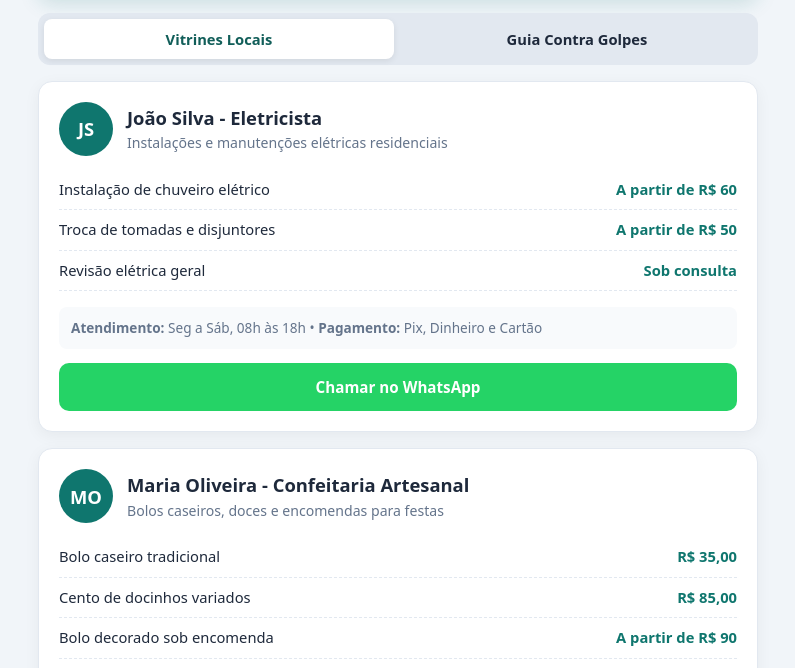
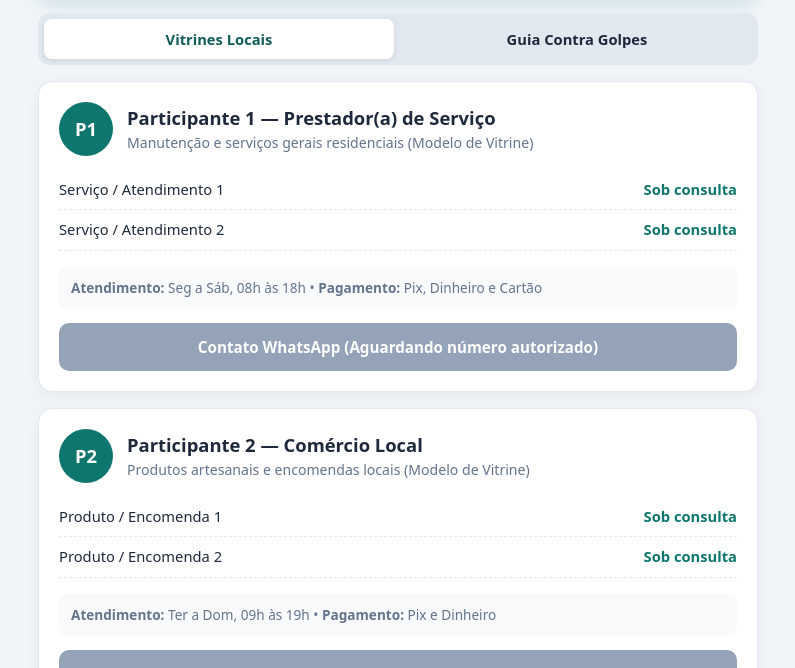
Before and after one commit to RicardoSantos02/Extensao-Anhguera, a plain HTML site: page index.html in a window 1280 px wide. Shown: the part 132-800 px from the top of the page, without its empty margins (242-1037 px from the left). Drawn offline with Linux system fonts and the light colour scheme.

Commit message:
Enhance WhatsApp button functionality and update data
Added a disabled state for the WhatsApp button and updated participant information.

```diff
--- a/index.html
+++ b/index.html
@@ -13,6 +13,7 @@
       --text: #1e293b;
       --muted: #64748b;
       --whatsapp: #25d366;
+      --disabled: #94a3b8;
       --border: #e2e8f0;
     }
 
@@ -43,7 +44,6 @@
     header h1 { font-size: 1.45rem; margin-bottom: 4px; }
     header p { font-size: 0.92rem; opacity: 0.92; }
 
-    /* Navegação por Abas */
     .tabs {
       display: flex;
       gap: 8px;
@@ -75,7 +75,6 @@
     .section { display: none; }
     .section.active { display: block; }
 
-    /* Cards dos Prestadores */
     .provider-card {
       background: var(--card);
       border-radius: 14px;
@@ -141,7 +140,12 @@
       font-size: 0.95rem;
     }
 
-    /* Guia de Segurança */
+    .btn-wpp.disabled {
+      background: var(--disabled);
+      pointer-events: none;
+      cursor: not-allowed;
+    }
+
     .guide-box {
       background: var(--card);
       border-radius: 14px;
@@ -161,7 +165,6 @@
     }
     .tip strong { display: block; color: #854d0e; margin-bottom: 4px; }
 
-    /* Avaliação */
     .cta-box {
       background: var(--card);
       border-radius: 14px;
@@ -232,7 +235,7 @@
 
     <div class="cta-box">
       <p>Participou ou acessou este projeto? Avalie em 30 segundos para ajudar na comprovação acadêmica:</p>
-      <a id="form-link" class="btn-form" href="https://forms.google.com" target="_blank">Responder Formulário de Avaliação</a>
+      <a id="form-link" class="btn-form" href="https://forms.google.com" target="_blank" rel="noopener">Responder Formulário de Avaliação</a>
     </div>
 
     <footer>
@@ -241,38 +244,39 @@
   </div>
 
   <script>
-    // ========================================================
-    // EDITE APENAS ESTA LISTA PARA PERSONALIZAR OS PARTICIPANTES
-    // ========================================================
+    // =========================================================================
+    // IMPORTANTE: Insira APENAS números de WhatsApp de participantes reais que
+    // autorizaram a divulgação (formato: 55 + DDD + número, ex: "5584900000000").
+    // Enquanto o campo "whatsapp" estiver vazio (""), o botão fica bloqueado
+    // para evitar redirecionamento acidental para desconhecidos.
+    // =========================================================================
     const PROJETO_CONFIG = {
-      linkFormulario: "https://forms.google.com", // Cole aqui o link real do seu Google Forms
+      linkFormulario: "https://forms.google.com", // Substitua pelo link do seu Google Forms
       prestadores: [
         {
-          iniciais: "JS",
-          nome: "João Silva - Eletricista",
-          descricao: "Instalações e manutenções elétricas residenciais",
-          whatsapp: "5584999999999",
-          mensagem: "Olá! Vi seu contato no Projeto de Extensão Digital e gostaria de um orçamento.",
+          iniciais: "P1",
+          nome: "Participante 1 — Prestador(a) de Serviço",
+          descricao: "Manutenção e serviços gerais residenciais (Modelo de Vitrine)",
+          whatsapp: "", // Deixe vazio até inserir o número autorizado pelo participante
+          mensagem: "Olá! Vi sua vitrine no Projeto de Extensão Digital e gostaria de um orçamento.",
           horario: "Seg a Sáb, 08h às 18h",
           pagamento: "Pix, Dinheiro e Cartão",
           servicos: [
-            { nome: "Instalação de chuveiro elétrico", valor: "A partir de R$ 60" },
-            { nome: "Troca de tomadas e disjuntores", valor: "A partir de R$ 50" },
-            { nome: "Revisão elétrica geral", valor: "Sob consulta" }
+            { nome: "Serviço / Atendimento 1", valor: "Sob consulta" },
+            { nome: "Serviço / Atendimento 2", valor: "Sob consulta" }
           ]
         },
         {
-          iniciais: "MO",
-          nome: "Maria Oliveira - Confeitaria Artesanal",
-          descricao: "Bolos caseiros, doces e encomendas para festas",
-          whatsapp: "5584988888888",
-          mensagem: "Olá! Vi seu cardápio digital e gostaria de fazer uma encomenda.",
+          iniciais: "P2",
+          nome: "Participante 2 — Comércio Local",
+          descricao: "Produtos artesanais e encomendas locais (Modelo de Vitrine)",
+          whatsapp: "", // Deixe vazio até inserir o número autorizado pelo participante
+          mensagem: "Olá! Vi sua vitrine no Projeto de Extensão Digital e gostaria de mais informações.",
           horario: "Ter a Dom, 09h às 19h",
           pagamento: "Pix e Dinheiro",
           servicos: [
-            { nome: "Bolo caseiro tradicional", valor: "R$ 35,00" },
-            { nome: "Cento de docinhos variados", valor: "R$ 85,00" },
-            { nome: "Bolo decorado sob encomenda", valor: "A partir de R$ 90" }
+            { nome: "Produto / Encomenda 1", valor: "Sob consulta" },
+            { nome: "Produto / Encomenda 2", valor: "Sob consulta" }
           ]
         }
       ]
@@ -285,7 +289,12 @@
       const servicosHtml = p.servicos
         .map(s => `<li><span>${s.nome}</span><span class="price">${s.valor}</span></li>`)
         .join("");
-      const wppUrl = `https://wa.me/${p.whatsapp}?text=${encodeURIComponent(p.mensagem)}`;
+
+      const numeroLimpo = (p.whatsapp || "").replace(/\D/g, "");
+      const temNumero = numeroLimpo.length >= 12;
+      const btnHtml = temNumero
+        ? `<a class="btn-wpp" href="https://wa.me/${numeroLimpo}?text=${encodeURIComponent(p.mensagem)}" target="_blank" rel="noopener">Chamar no WhatsApp</a>`
+        : `<span class="btn-wpp disabled">Contato WhatsApp (Aguardando número autorizado)</span>`;
 
       container.innerHTML += `
         <div class="provider-card">
@@ -300,7 +309,7 @@
           <div class="meta">
             <strong>Atendimento:</strong> ${p.horario} &bull; <strong>Pagamento:</strong> ${p.pagamento}
           </div>
-          <a class="btn-wpp" href="${wppUrl}" target="_blank">Chamar no WhatsApp</a>
+          ${btnHtml}
         </div>
       `;
     });
```
